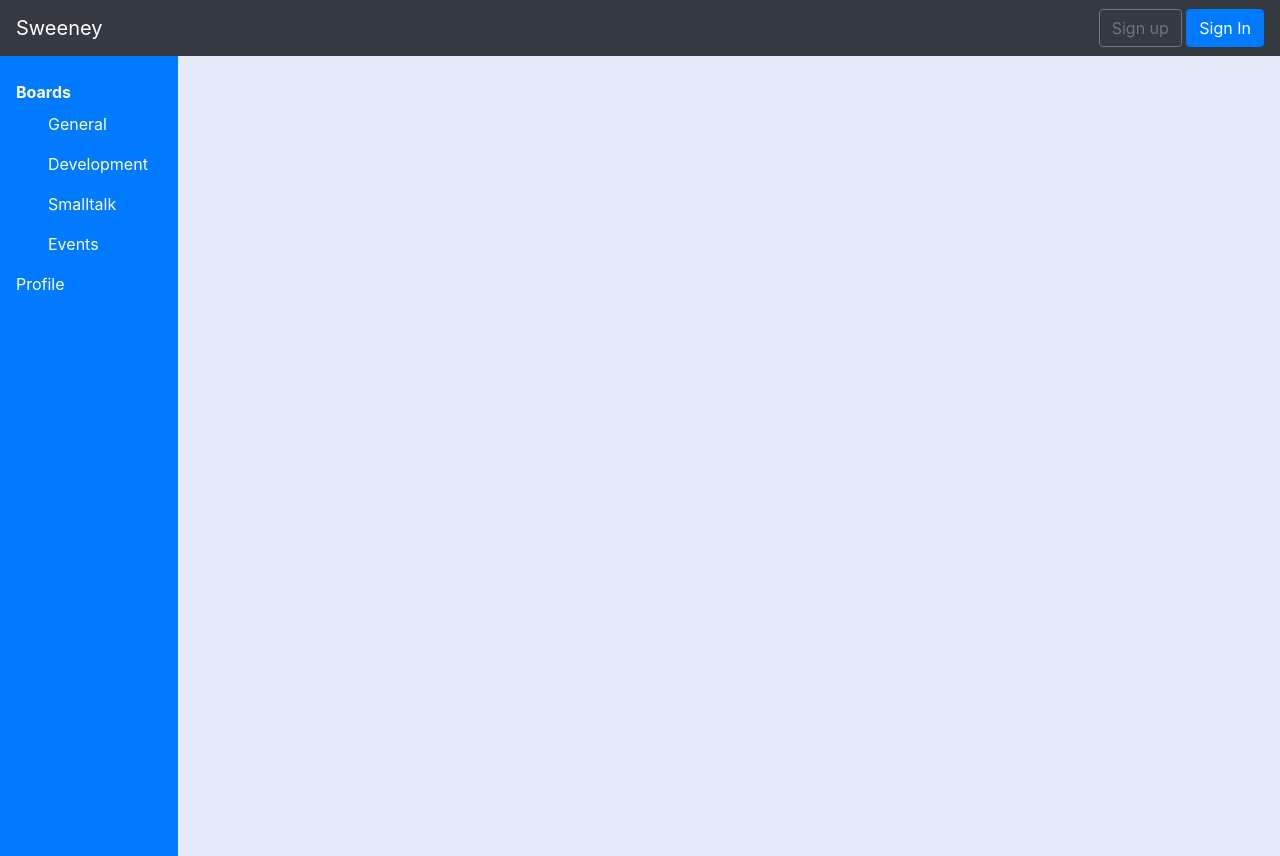
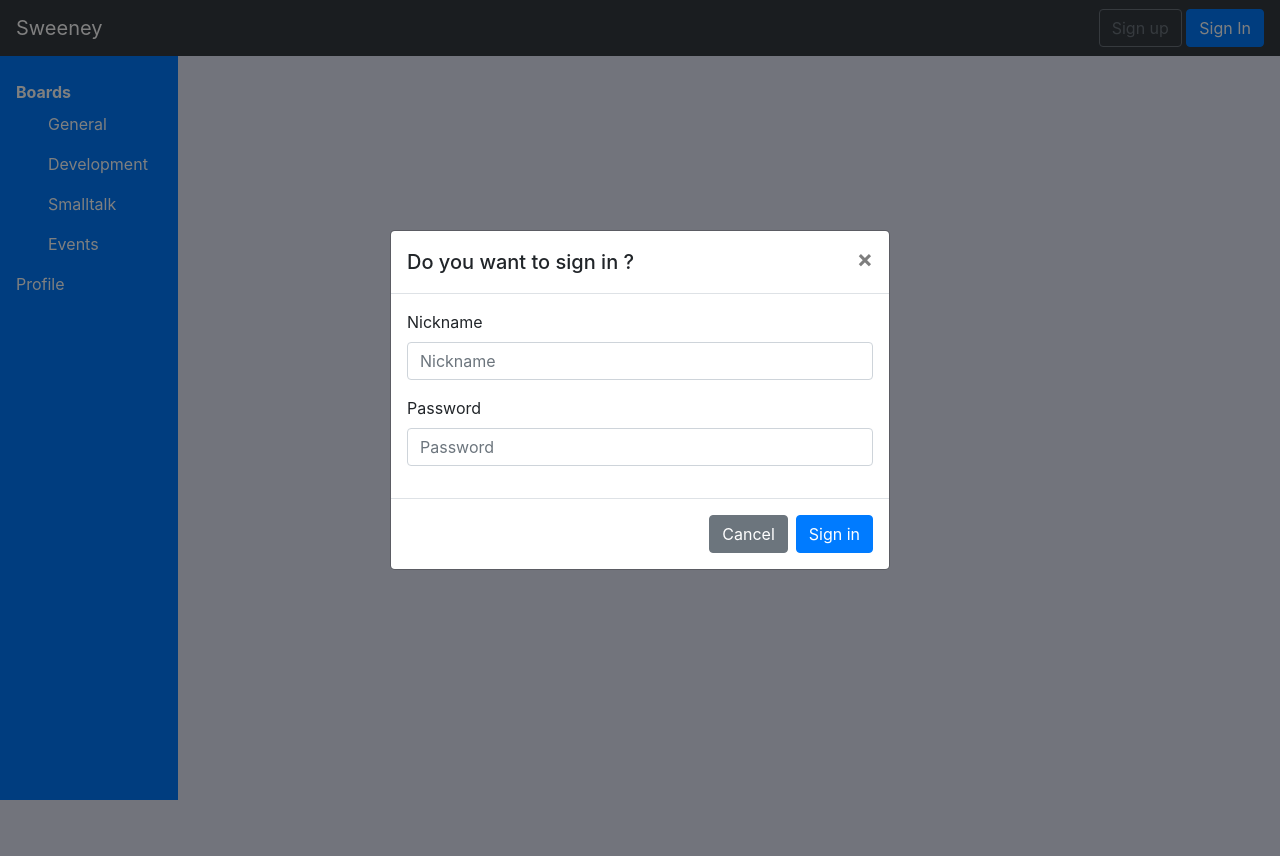
Before and after one commit to Qlfvr/bcbb-sweeney, a PHP site: page /login.php in a window 1280 px wide, after a click on "Sign In". After the commit the page ends 800 px from the top, so only its background shows below. Run offline with PHP 8.4, Linux system fonts and the light colour scheme; data that the repository does not hold is empty; some libraries are stand-ins or nearby versions.

Commit message:
correction bug menu modal not working on profil.php

```diff
--- a/src/includes/functions.php
+++ b/src/includes/functions.php
@@ -76,4 +76,40 @@ echo "<p>You need a password to access this content</p>"; ?>
     <button type="submit" class="btn btn-primary">Unlock</button>
 </form>
 
-<?php } ?>
+<?php }
+
+
+
+
+function connexion_form(){
+
+ echo '<div class="box-sg">';
+     echo '<form method="post" action="login.php">';
+         echo '<div class="form-group">';
+             echo '<label for="exampleInputNickname1">Nickname</label>';
+             echo '<input type="text" name="nickname" class="form-control" id="exampleNickname1" placeholder="Nickname"
+                 required>';
+             echo '</div>';
+         echo '<div class="form-group">';
+             echo '<label for="exampleInputPassword1">Password</label>';
+             echo '<input type="password" name="password" class="form-control" id="exampleInputPassword1"
+                 placeholder="Password" required>';
+             echo '</div>';
+         echo '<div class="modal-footer">';
+             echo '<button type="button" class="btn btn-secondary" data-dismiss="modal">Cancel</button>';
+             echo '<button type="submit" name="submit_sign_in" id="submit_sign_in" class="btn btn-primary">Sign
+                 in</button>';
+             echo '</div>';
+         echo '</form>';
+     echo '</div>';
+
+
+
+}
+
+
+
+
+
+
+?>
--- a/src/includes/topmenu.php
+++ b/src/includes/topmenu.php
@@ -122,7 +122,8 @@
                     </div>
                     <div class="modal-footer">
                         <button type="button" class="btn btn-secondary" data-dismiss="modal">Cancel</button>
-                        <button type="submit" name="submit_sign_up" id="submit_sign_up" class="btn btn-primary">Sign up </button>
+                        <button type="submit" name="submit_sign_up" id="submit_sign_up" class="btn btn-primary">Sign up
+                        </button>
 
                     </div>
                     </form> <!-- Fin du form pour que le bouton du modal fonctionne -->
--- a/src/login.php
+++ b/src/login.php
@@ -38,8 +38,11 @@ if(isset($_POST['submit_sign_in'])){
 }
 
 ?>
+<?php include "includes/functions.php";?>
+
 <!DOCTYPE html>
 <html lang="fr">
+
 <head>
     <meta charset="UTF-8">
     <meta name="viewport" content="width=device-width, initial-scale=1.0">
@@ -62,22 +65,7 @@ if(isset($_POST['submit_sign_in'])){
                             if($donnees['id'] == 0){
 
                                 echo'Mail is valid !';
-                                echo '<div class="box-sg">';
-                                echo '<form method="post" action="login.php">';
-                                echo '<div class="form-group">';
-                                echo '<label for="exampleInputNickname1">Nickname</label>';
-                                echo '<input type="text" name="nickname" class="form-control" id="exampleNickname1" placeholder="Nickname" required>';
-                                echo '</div>';
-                                echo '<div class="form-group">';
-                                echo '<label for="exampleInputPassword1">Password</label>';
-                                echo '<input type="password" name="password" class="form-control" id="exampleInputPassword1" placeholder="Password" required>';
-                                echo '</div>';
-                                echo '<div class="modal-footer">';
-                                echo '<button type="button" class="btn btn-secondary" data-dismiss="modal">Cancel</button>';
-                                echo '<button type="submit" name="submit_sign_in" id="submit_sign_in" class="btn btn-primary">Sign in</button>';
-                                echo '</div>';
-                                echo '</form>';
-                                echo '</div>';
+                                connexion_form();
 
                             } else{
                                 echo '<h1>mail not valid, change email !</h1>';
@@ -131,5 +119,9 @@ if(isset($_POST['submit_sign_in'])){
         </div>
     </div>
     </div>
+
+    <script src="/js/jquery.min.js"></script>
+    <script src="/js/bootstrap.min.js"></script>
 </body>
+
 </html>
```
Also changed, not shown: src/profil.php (+15 -24 lines). Lines whose indentation alone changed are shown as unchanged.
